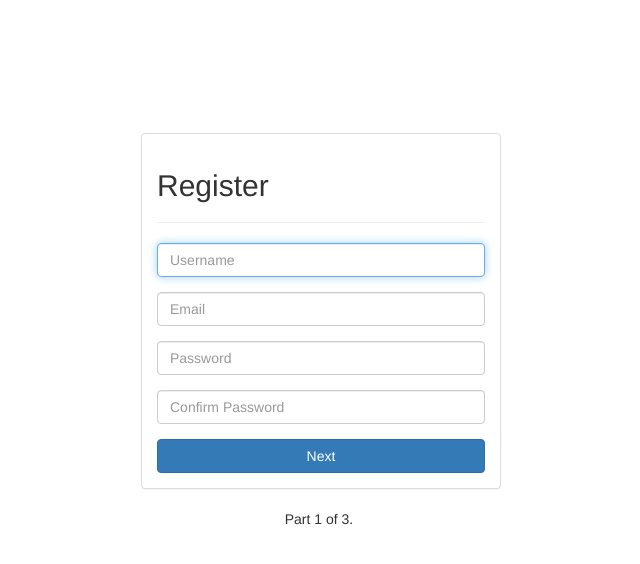
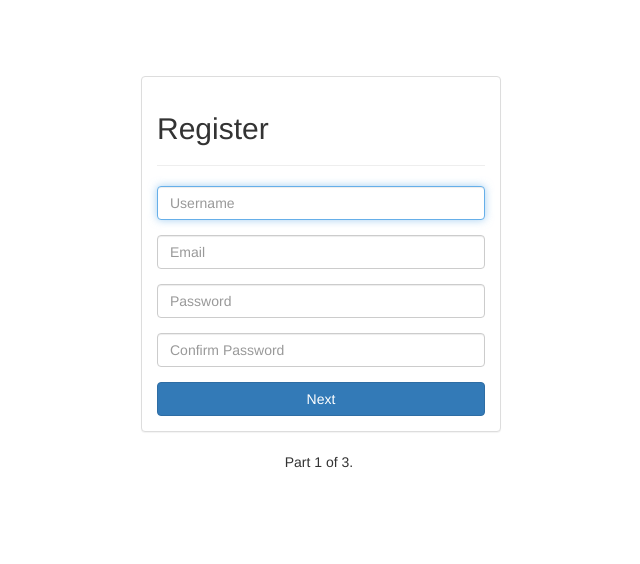
Before and after one commit to BrambleLLC/Artizanz, a Flask app: page /sign_up in a window 1280 px wide. Shown: the part 51-615 px from the top of the page, without its empty margins (321-961 px from the left). Run offline with Flask 2, Linux system fonts and the light colour scheme; some libraries are stand-ins or nearby versions.

Commit message:
decreased spacing on top of page

```diff
--- a/src/templates/login.html
+++ b/src/templates/login.html
@@ -2,7 +2,7 @@
 
 {% block content %}
 <!--suppress HtmlUnknownTarget -->
-<div class="row row-centered" style="padding-top: 10%">
+<div class="row row-centered" style="padding-top: 5%">
     <div class="col-lg-4 col-md-4 col-sm-8 col-xs-10 col-centered">
         <div class="panel panel-default">
             <div class="panel-body">
--- a/src/templates/password_reset.html
+++ b/src/templates/password_reset.html
@@ -3,7 +3,7 @@
 {% block content %}
 <!--suppress HtmlUnknownTarget -->
 
-<div class="row row-centered" style="padding-top: 10%">
+<div class="row row-centered" style="padding-top: 5%">
     <div class="col-lg-4 col-md-4 col-centered">
         <div class="panel panel-default">
             <div class="panel-body">
--- a/src/templates/sign_up.html
+++ b/src/templates/sign_up.html
@@ -4,7 +4,7 @@
 {% block content %}
 <!--suppress HtmlUnknownTarget -->
 <!-- Projects Row -->
-<div class="row row-centered" style="padding-top: 10%">
+<div class="row row-centered" style="padding-top: 5%">
     <!-- register -->
     <div class="col-lg-4 col-md-4 col-sm-6 col-xs-12 col-centered">
         <div class="panel panel-default">
```
